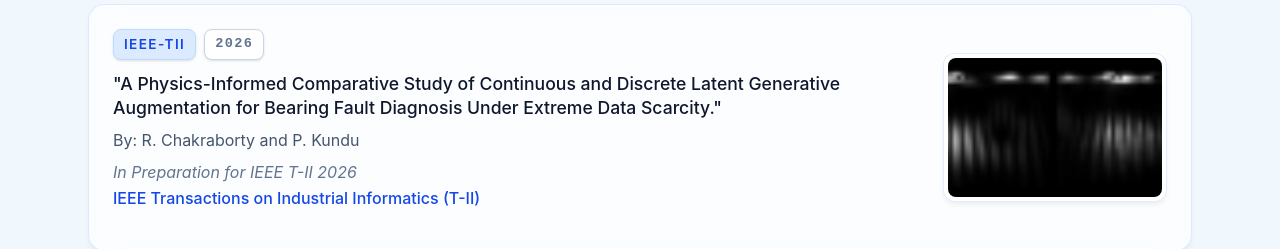
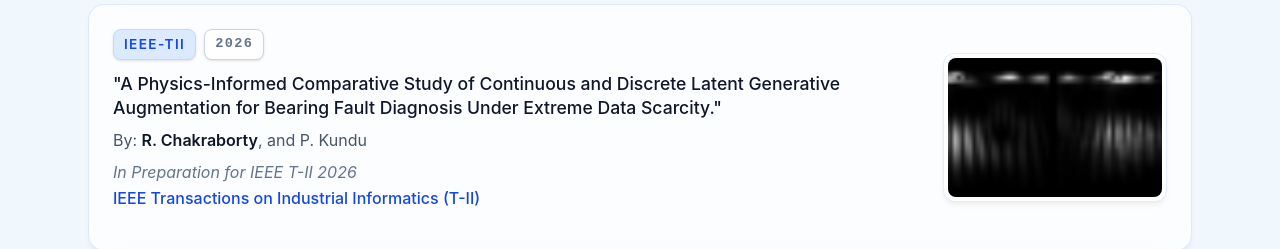
Before and after one commit to Ritabrata-Chakraborty/Research-Portfolio, a React (Vite) app: page / in a window 1280 px wide. Shown: the part 4020-4269 px from the top of the page. Built offline with nearby package versions, Linux system fonts and the light colour scheme.

Commit message:
Authors Names Fixed

```diff
--- a/src/App.tsx
+++ b/src/App.tsx
@@ -396,7 +396,8 @@ export default function App() {
                     {pub.authors.split(', ').map((part, i) => {
                       const hasAnd = part.startsWith('and ');
                       const name = hasAnd ? part.slice(4) : part;
-                      const isMe = name === 'R. Chakraborty';
+                      const normalizedName = name.replace(/[\s.]/g, '').toLowerCase();
+                      const isMe = normalizedName === 'R.Chakraborty'.replace(/[\s.]/g, '').toLowerCase();
                       return (
                         <span key={i}>
                           {i > 0 && ', '}
--- a/src/data.ts
+++ b/src/data.ts
@@ -93,7 +93,7 @@ export const portfolioData = {
     // },
     {
       title: "A Physics-Informed Comparative Study of Continuous and Discrete Latent Generative Augmentation for Bearing Fault Diagnosis Under Extreme Data Scarcity.",
-      authors: "R. Chakraborty and P. Kundu",
+      authors: "R. Chakraborty, and P. Kundu",
       venue: "IEEE Transactions on Industrial Informatics (T-II)",
       shortVenue: "IEEE-TII",
       status: "In Preparation for IEEE T-II 2026",
@@ -133,7 +133,7 @@ export const portfolioData = {
     },
     {
       title: "Path Planning of Low-Altitude UAV for Tree Canopy Tracking and Orchard Monitoring.",
-      authors: "K. Kishore and R. Chakraborty",
+      authors: "K. Kishore, and R. Chakraborty",
       venue: "-",
       shortVenue: "Patent",
       status: "Filed as Intellectual Property (IP)",
```
